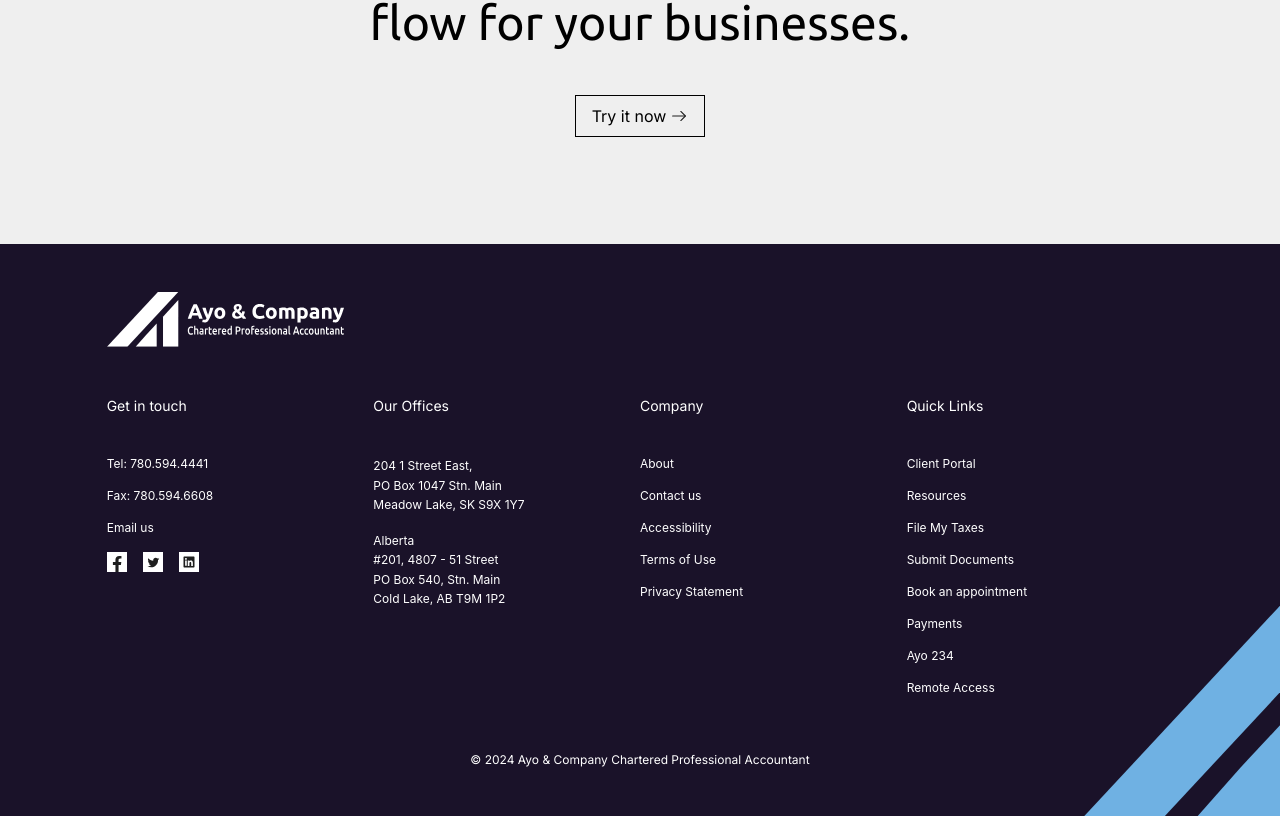
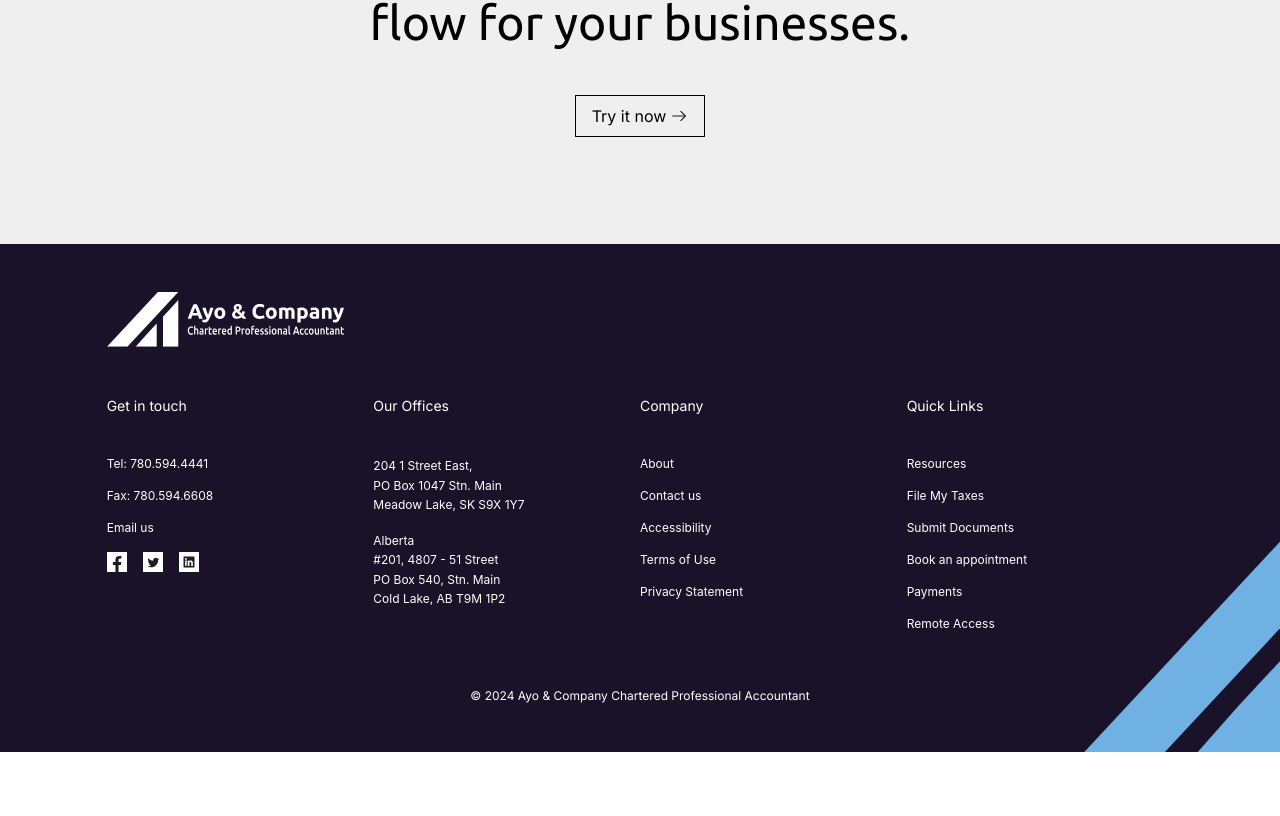
Before and after one commit to AyoCpa/Ayo-cpa-new, a Next.js app: page / in a window 1280 px wide. Shown: the part 3300-4116 px from the top of the page. After the commit the page ends 4052 px from the top, so only its background shows below. Built offline with nearby package versions, Linux system fonts and the light colour scheme.

Commit message:
Remove Client Portal and Ayo 234 links from the footer.

```diff
--- a/components/Footer/Footer.tsx
+++ b/components/Footer/Footer.tsx
@@ -85,9 +85,9 @@
               <div className={`${inter.variable} font-inter font-lg mb-10`}>
                 Quick Links
               </div>
-              <div className="text-xs mb-4 cursor-pointer">
+              {/* <div className="text-xs mb-4 cursor-pointer">
                 <Link href="/">Client Portal</Link>
-              </div>
+              </div> */}
               <div className="text-xs mb-4 cursor-pointer">
                 <Link href="/resource">Resources</Link>
               </div>
@@ -103,9 +103,9 @@
               <div className="text-xs mb-4 cursor-pointer">
                 <Link href="/make-payment-as-guest">Payments</Link>
               </div>
-              <div className="text-xs mb-4 cursor-pointer">
+              {/* <div className="text-xs mb-4 cursor-pointer">
                 <Link href="/">Ayo 234</Link>
-              </div>
+              </div> */}
               <div className="text-xs mb-4 cursor-pointer">
                 <Link href="/remote-access">Remote Access</Link>
               </div>
```
